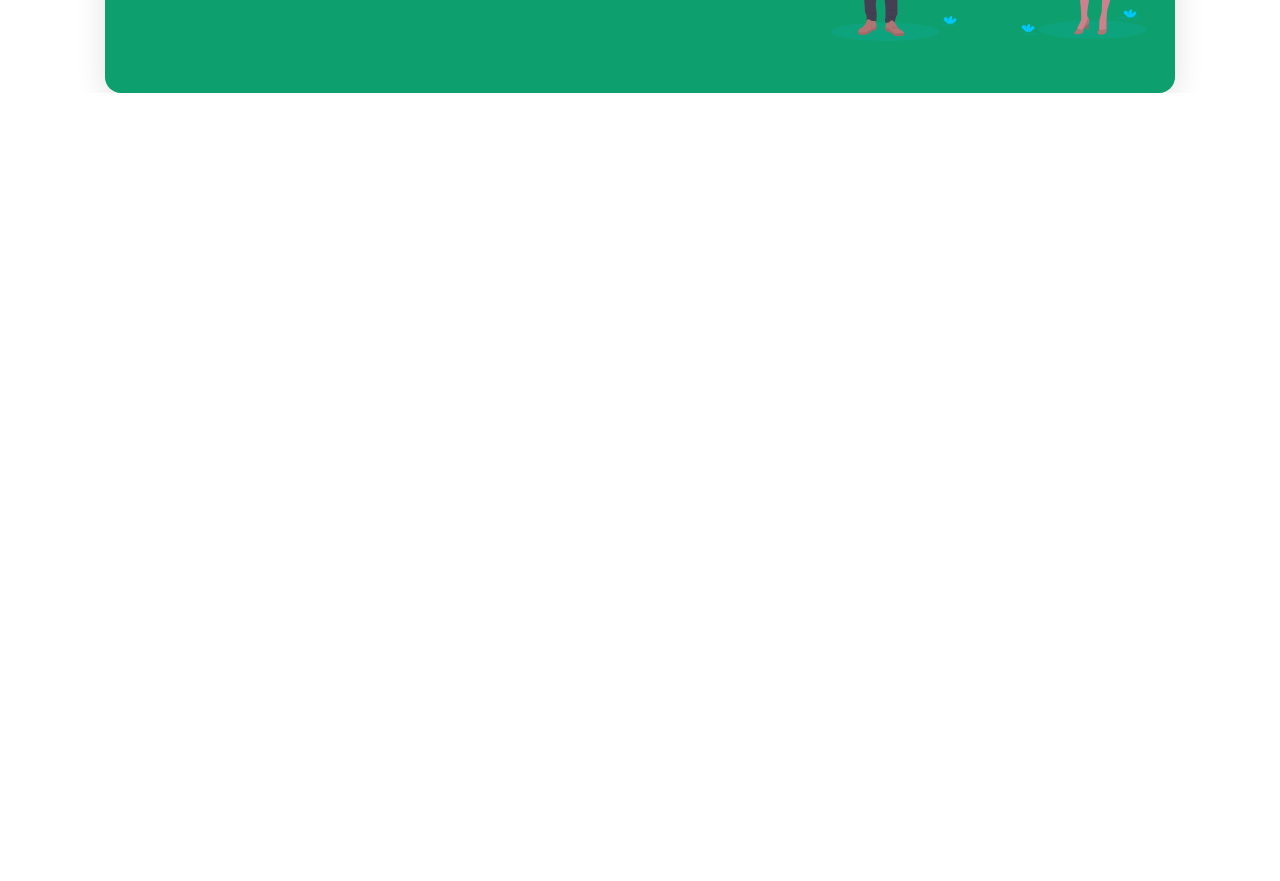
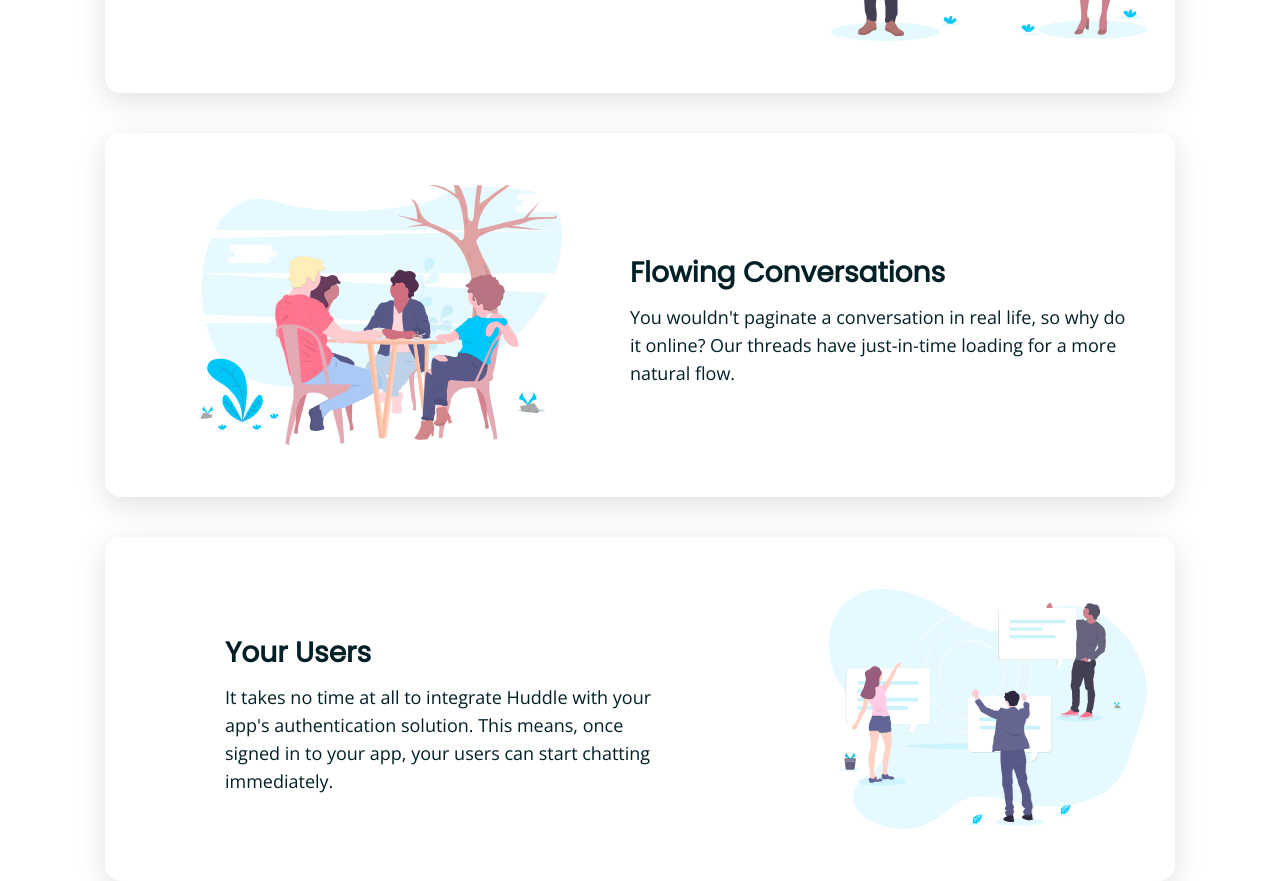
Before and after one commit to yeldynov/frontend-mentor, a Next.js app: page /huddle-lp-alternate in a window 1280 px wide. Shown: the part 1140-2021 px from the top of the page. Before the commit the page ends 1233 px from the top, so only its background shows below. Built offline with nearby package versions, Linux system fonts and the light colour scheme; a web font is replaced by a local one.

Commit message:
+ huddle-lp sections (not ideal)

```diff
--- a/app/huddle-lp-alternate/page.tsx
+++ b/app/huddle-lp-alternate/page.tsx
@@ -40,9 +40,9 @@ const HuddlePage = () => {
         </div>
       </header>
 
-      <main className="mx-5 mt-5 flex items-center justify-center md:mx-[105px] md:mt-36">
-        <section className="flex flex-col-reverse items-center justify-between gap-12 rounded-2xl bg-green-500 px-9 shadow-[0_8px_30px_rgb(0,0,0,0.12)] md:flex-row md:gap-0 md:p-10">
-          <div className="flex flex-col justify-center gap-4 pt-4 text-center md:pl-20 md:text-left">
+      <main className="mx-5 mt-5 flex flex-col items-center justify-center gap-10 md:mx-[105px] md:mt-36">
+        <section className="flex flex-col-reverse items-center justify-between gap-12 rounded-2xl bg-white px-9 py-[56px] pb-10 shadow-[0_8px_30px_rgb(0,0,0,0.12)] md:flex-row md:gap-0 md:p-10 md:py-10">
+          <div className="flex flex-col justify-center gap-5 pt-5 text-center md:gap-4 md:pl-20 md:pt-4 md:text-left">
             <h2 className="font-poppins text-[22px] font-semibold md:text-[28px]">
               Grow Together
             </h2>
@@ -53,10 +53,51 @@ const HuddlePage = () => {
             </p>
           </div>
 
-          <div className="mt-2 w-4/5 md:ml-10 md:mt-0 md:py-3">
+          <div className="mt-2 w-[85%] md:ml-10 md:mt-0 md:w-4/5 md:py-3">
             <img
-              className="ml-3"
+              className="md:ml-3"
               src="/huddle-lp-alternate/illustration-grow-together.svg"
+              alt=""
+            />
+          </div>
+        </section>
+
+        <section className="flex flex-col-reverse items-center justify-between gap-12 rounded-2xl bg-white px-9 py-[56px] pb-10 shadow-[0_8px_30px_rgb(0,0,0,0.12)] md:flex-row md:gap-0 md:p-10 md:py-10">
+          <div className="mt-2 w-[85%] md:ml-10 md:mt-0 md:w-4/5 md:py-3">
+            <img
+              className="md:ml-3"
+              src="/huddle-lp-alternate/illustration-flowing-conversation.svg"
+              alt=""
+            />
+          </div>
+          <div className="flex flex-col justify-center gap-5 pt-5 text-center md:gap-4 md:pl-20 md:pt-4 md:text-left">
+            <h2 className="font-poppins text-[22px] font-semibold md:text-[28px]">
+              Flowing Conversations
+            </h2>
+            <p className="text-base md:text-lg">
+              You wouldn't paginate a conversation in real life, so why do it
+              online? Our threads have just-in-time loading for a more natural
+              flow.
+            </p>
+          </div>
+        </section>
+
+        <section className="flex flex-col-reverse items-center justify-between gap-12 rounded-2xl bg-white px-9 py-[56px] pb-10 shadow-[0_8px_30px_rgb(0,0,0,0.12)] md:flex-row md:gap-0 md:p-10 md:py-10">
+          <div className="flex flex-col justify-center gap-5 pt-5 text-center md:gap-4 md:pl-20 md:pt-4 md:text-left">
+            <h2 className="font-poppins text-[22px] font-semibold md:text-[28px]">
+              Your Users
+            </h2>
+            <p className="text-base md:w-[80%] md:text-lg">
+              It takes no time at all to integrate Huddle with your app's
+              authentication solution. This means, once signed in to your app,
+              your users can start chatting immediately.
+            </p>
+          </div>
+
+          <div className="mt-2 w-[85%] md:ml-10 md:mt-0 md:w-4/5 md:py-3">
+            <img
+              className="md:ml-3"
+              src="/huddle-lp-alternate/illustration-your-users.svg"
               alt=""
             />
           </div>
```
